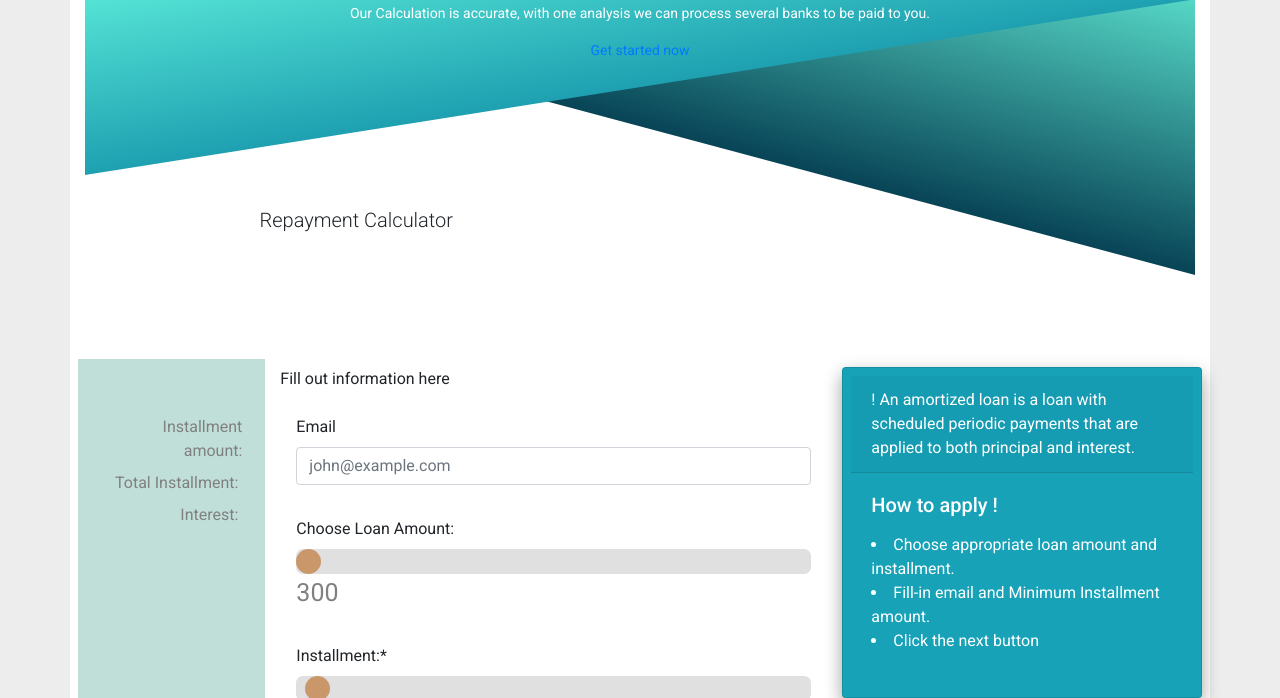
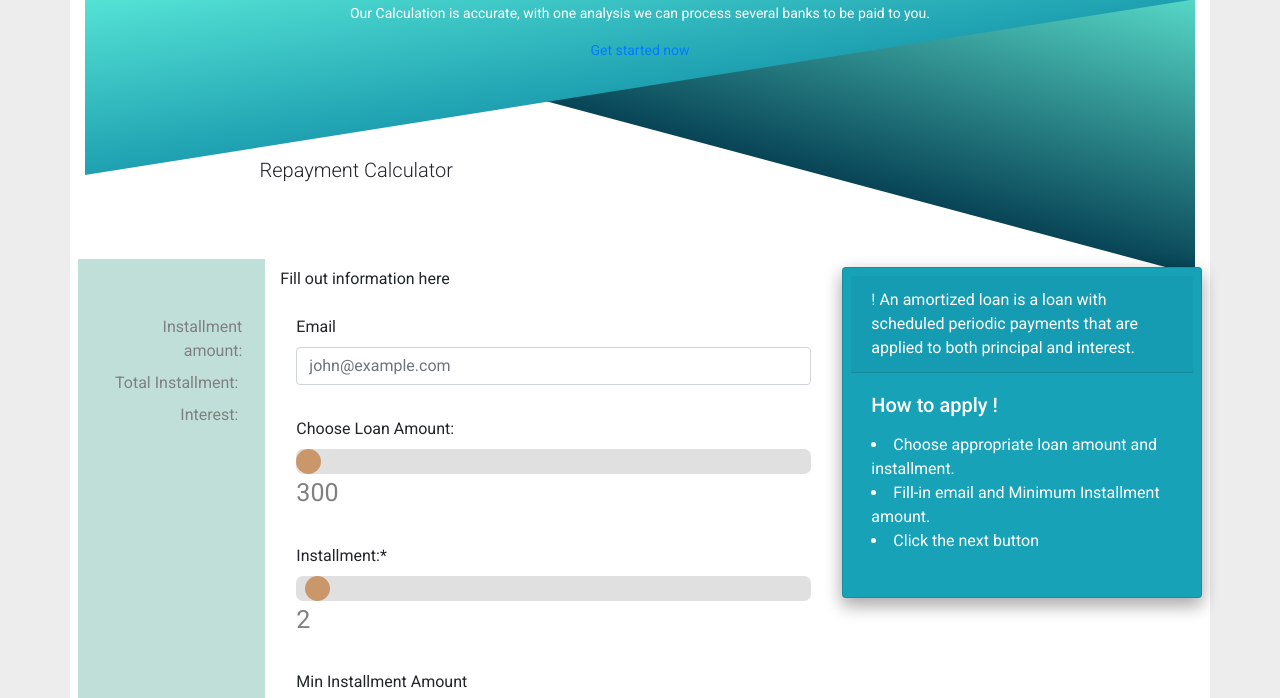
Before and after one commit to zachowdhury/loan-project, a website: page index.html in a window 1280 px wide. Shown: the part 83-781 px from the top of the page. Drawn offline with nearby package versions, Linux system fonts and the light colour scheme.

Commit message:
updated css

```diff
--- a/css/calculator.css
+++ b/css/calculator.css
@@ -142,7 +142,7 @@ hr {
 
 .reg-form {
   background-color: #ffffff;
-  margin: 100px auto;
+  margin: 50px auto;
   /* padding: 40px; */
   width: 70%;
   min-width: 300px;
@@ -153,6 +153,7 @@ hr {
 }
 
 .form-left-pannel {
+  color: #9fa8a3;
   background: #c0dfd9;
 }
 
```
